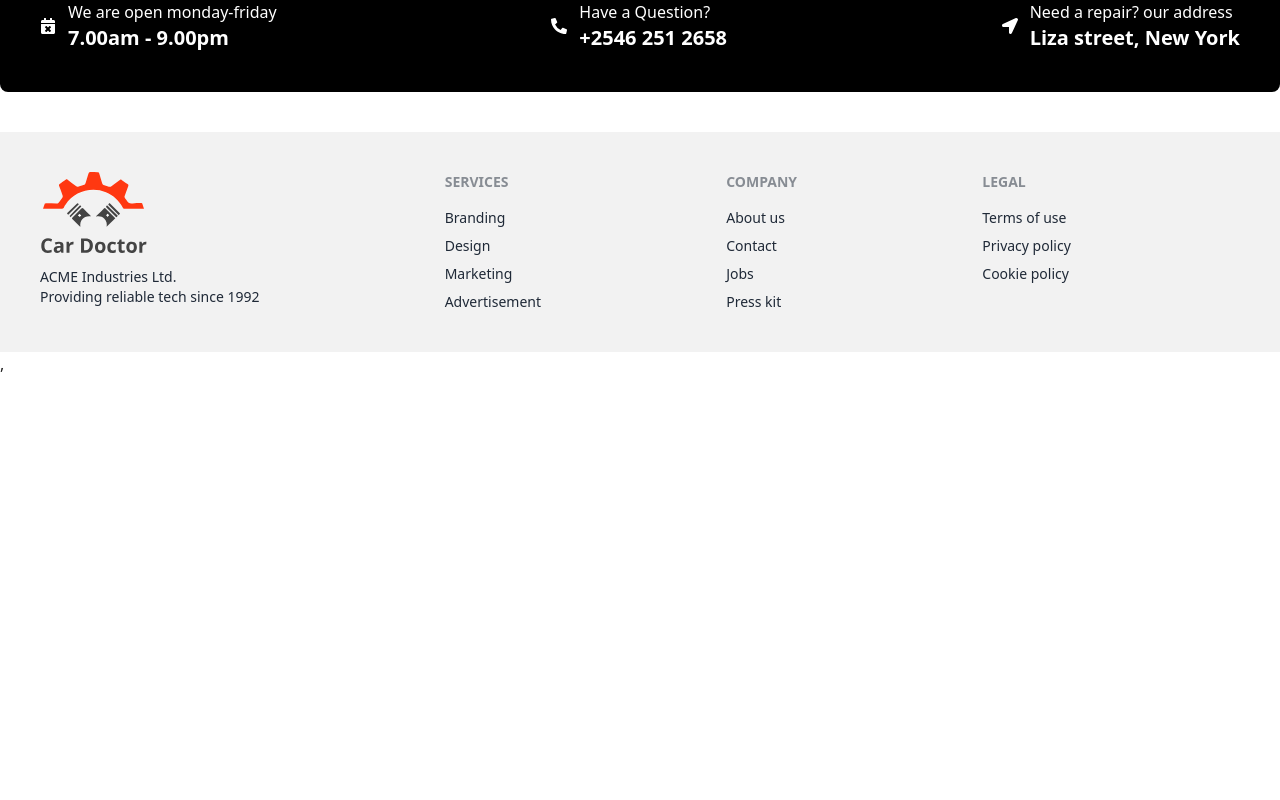
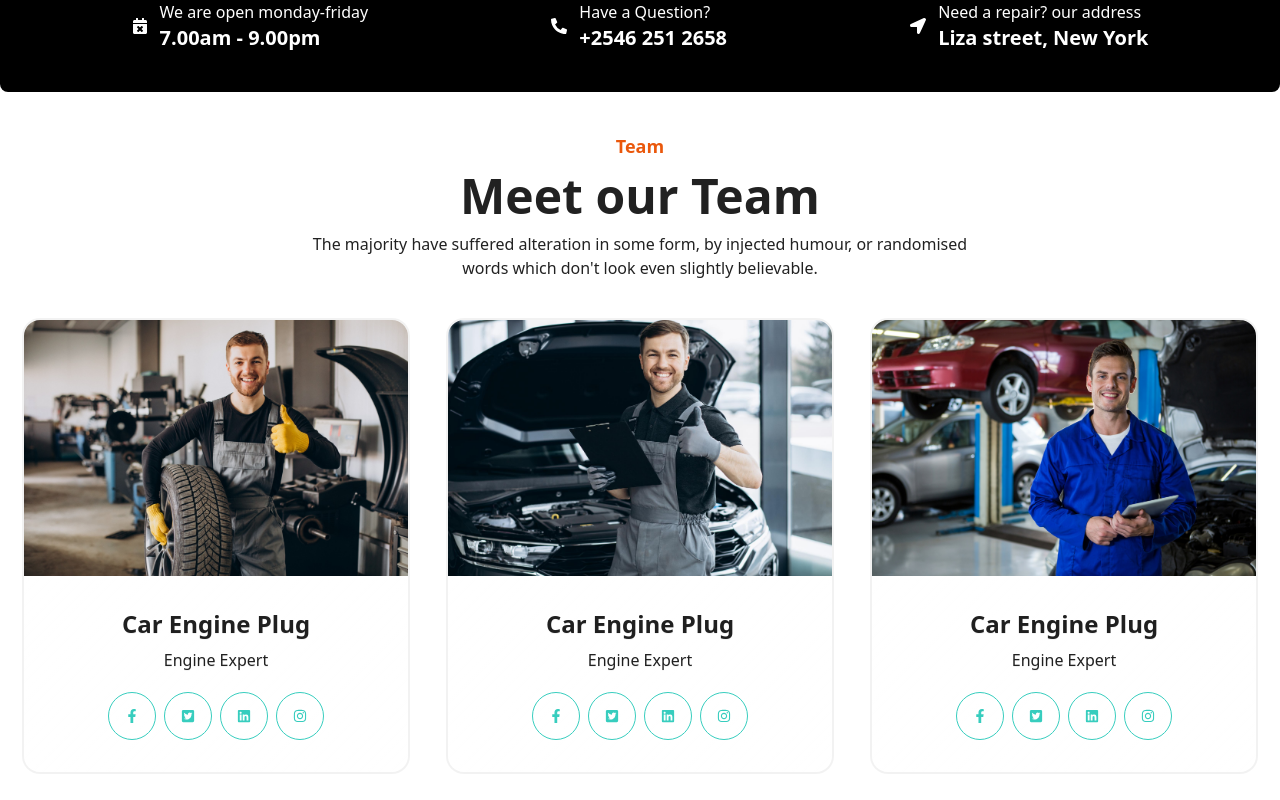
Before and after one commit to SwapnilRoyweb/car-doctor-client, a React (Vite) app: page / in a window 1280 px wide. Shown: the part 2540-3340 px from the top of the page. Before the commit the page ends 2916 px from the top, so only its background shows below. Built offline with nearby package versions, Linux system fonts and the light colour scheme; no server answers.

Commit message:
team section added

```diff
--- a/src/Pages/Home/Home/Home.jsx
+++ b/src/Pages/Home/Home/Home.jsx
@@ -3,6 +3,7 @@ import About from '../About/About';
 import Banner from '../Banner/Banner';
 import Services from '../Services/Services';
 import SmallBanner from '../SmallBanner/SmallBanner';
+import Team from '../Team/Team';
 
 const Home = () => {
     return (
@@ -11,6 +12,7 @@ const Home = () => {
             <About></About>
             <Services></Services>
             <SmallBanner></SmallBanner>
+            <Team></Team>
         </div>
     );
 };
--- a/src/Pages/Home/Services/ServiceCard.jsx
+++ b/src/Pages/Home/Services/ServiceCard.jsx
@@ -6,7 +6,7 @@ const ServiceCard = ({service}) => {
     const {title, img, price} = service;
 
     return (
-        <div className="card card-compact w-96 bg-gray-100 shadow-xl">
+        <div className="card card-compact w-96 bg-gray-100 shadow-xl hover:rotate-6 ">
             <figure><img src={img} alt="Shoes" /></figure>
             <div className="card-body">
                 <h2 className="card-title font-bold">{title}</h2>
--- a/src/Pages/Home/Services/Services.jsx
+++ b/src/Pages/Home/Services/Services.jsx
@@ -14,7 +14,7 @@ const Services = () => {
     }, [])
 
     return (
-        <div className='my-5'>
+        <div className='my-5 flex flex-col items-center'>
             <div className='text-center space-y-3'>
                 <h3 className='text-lg text-orange-600 font-semibold'>Our Services</h3>
                 <h2 className='text-5xl font-bold'>Our Service Area</h2>
--- a/src/Pages/Home/SmallBanner/SmallBanner.jsx
+++ b/src/Pages/Home/SmallBanner/SmallBanner.jsx
@@ -3,7 +3,7 @@ import { FaCalendarTimes, FaPhoneAlt, FaLocationArrow } from 'react-icons/fa';
 
 const SmallBanner = () => {
     return (
-        <div className='my-10 bg-black text-white p-10 rounded-lg flex justify-between'>
+        <div className='my-10 bg-black text-white p-10 rounded-lg flex justify-around'>
             <div className='flex gap-3 items-center'>
                 <FaCalendarTimes />
                 <div>
--- /dev/null
+++ b/src/Pages/Home/Team/Team.jsx
@@ -0,0 +1,60 @@
+import React from 'react';
+import { FaFacebookF, FaTwitterSquare, FaLinkedin, FaInstagram } from 'react-icons/fa';
+import member1 from '../../../assets/images/team/1.jpg'
+import member2 from '../../../assets/images/team/2.jpg'
+import member3 from '../../../assets/images/team/3.jpg'
+
+const Team = () => {
+    return (
+        <div className='my-10 flex flex-col items-center'>
+            <div className='text-center space-y-3'>
+                <h3 className='text-lg text-orange-600 font-semibold'>Team</h3>
+                <h2 className='text-5xl font-bold'>Meet our Team</h2>
+                <p>The majority have suffered alteration in some form, by injected humour, or randomised <br /> words which don't look even slightly believable. </p>
+            </div>
+            <div className='mt-10 grid grid-cols-1 md:grid-cols-3 gap-10'>
+                <div className="card w-96 glass hover:bg-orange-200">
+                    <figure><img src={member1} alt="car!" /></figure>
+                    <div className="card-body text-center">
+                        <h2 className="text-2xl font-bold">Car Engine Plug</h2>
+                        <p>Engine Expert</p>
+                        <div className="card-actions justify-center mt-3">
+                            <button className="btn btn-circle btn-outline btn-accent"><FaFacebookF/></button>
+                            <button className="btn btn-circle btn-outline btn-accent"><FaTwitterSquare/></button>
+                            <button className="btn btn-circle btn-outline btn-accent"><FaLinkedin/></button>
+                            <button className="btn btn-circle btn-outline btn-accent"><FaInstagram/></button>
+                        </div>
+                    </div>
+                </div>
+                <div className="card w-96 glass hover:bg-orange-200">
+                    <figure><img src={member2} alt="car!" /></figure>
+                    <div className="card-body text-center">
+                        <h2 className="text-2xl font-bold">Car Engine Plug</h2>
+                        <p>Engine Expert</p>
+                        <div className="card-actions justify-center mt-3">
+                            <button className="btn btn-circle btn-outline btn-accent"><FaFacebookF/></button>
+                            <button className="btn btn-circle btn-outline btn-accent"><FaTwitterSquare/></button>
+                            <button className="btn btn-circle btn-outline btn-accent"><FaLinkedin/></button>
+                            <button className="btn btn-circle btn-outline btn-accent"><FaInstagram/></button>
+                        </div>
+                    </div>
+                </div>
+                <div className="card w-96 glass hover:bg-orange-200">
+                    <figure><img src={member3} alt="car!" /></figure>
+                    <div className="card-body text-center">
+                        <h2 className="text-2xl font-bold">Car Engine Plug</h2>
+                        <p>Engine Expert</p>
+                        <div className="card-actions justify-center mt-3">
+                            <button className="btn btn-circle btn-outline btn-accent"><FaFacebookF/></button>
+                            <button className="btn btn-circle btn-outline btn-accent"><FaTwitterSquare/></button>
+                            <button className="btn btn-circle btn-outline btn-accent"><FaLinkedin/></button>
+                            <button className="btn btn-circle btn-outline btn-accent"><FaInstagram/></button>
+                        </div>
+                    </div>
+                </div>
+            </div>
+        </div>
+    );
+};
+
+export default Team;
```
